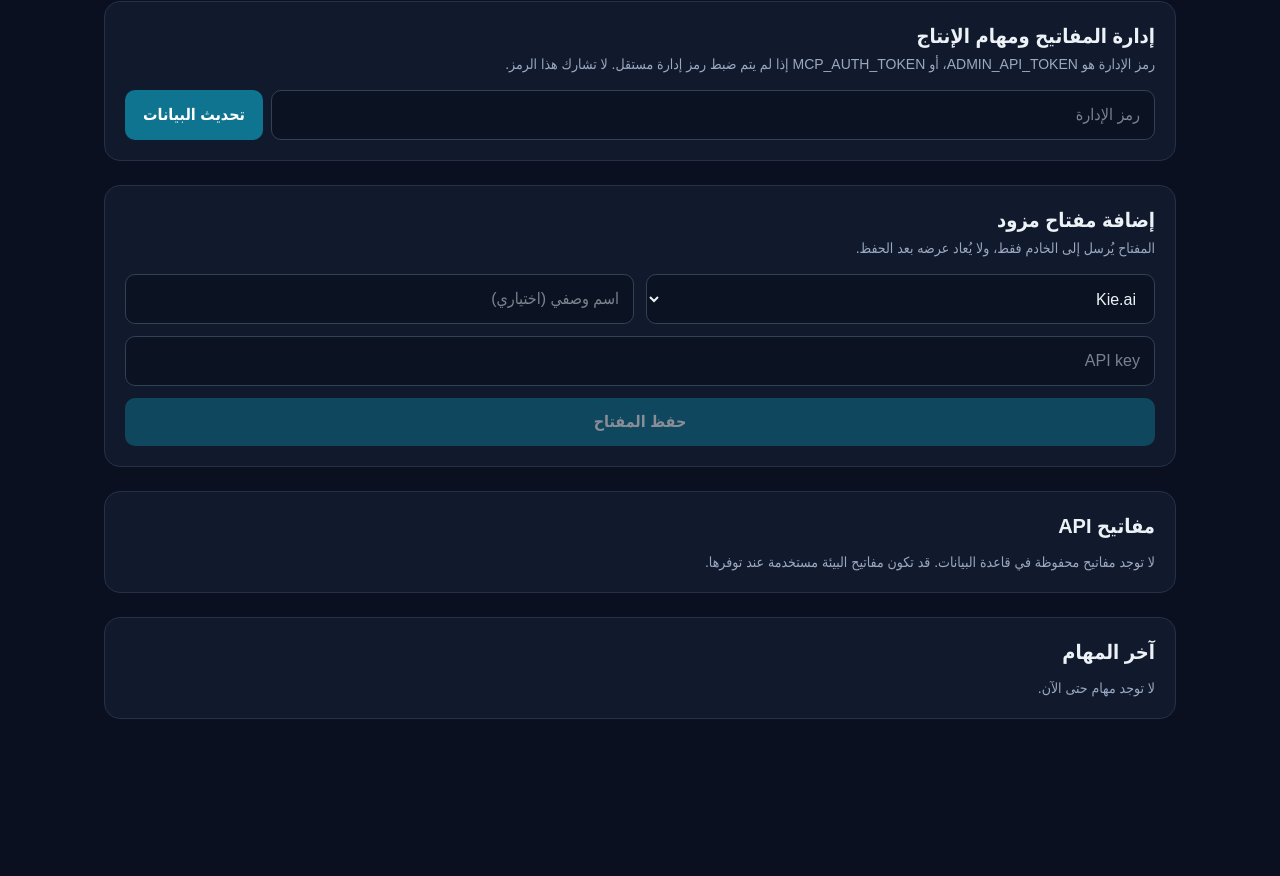
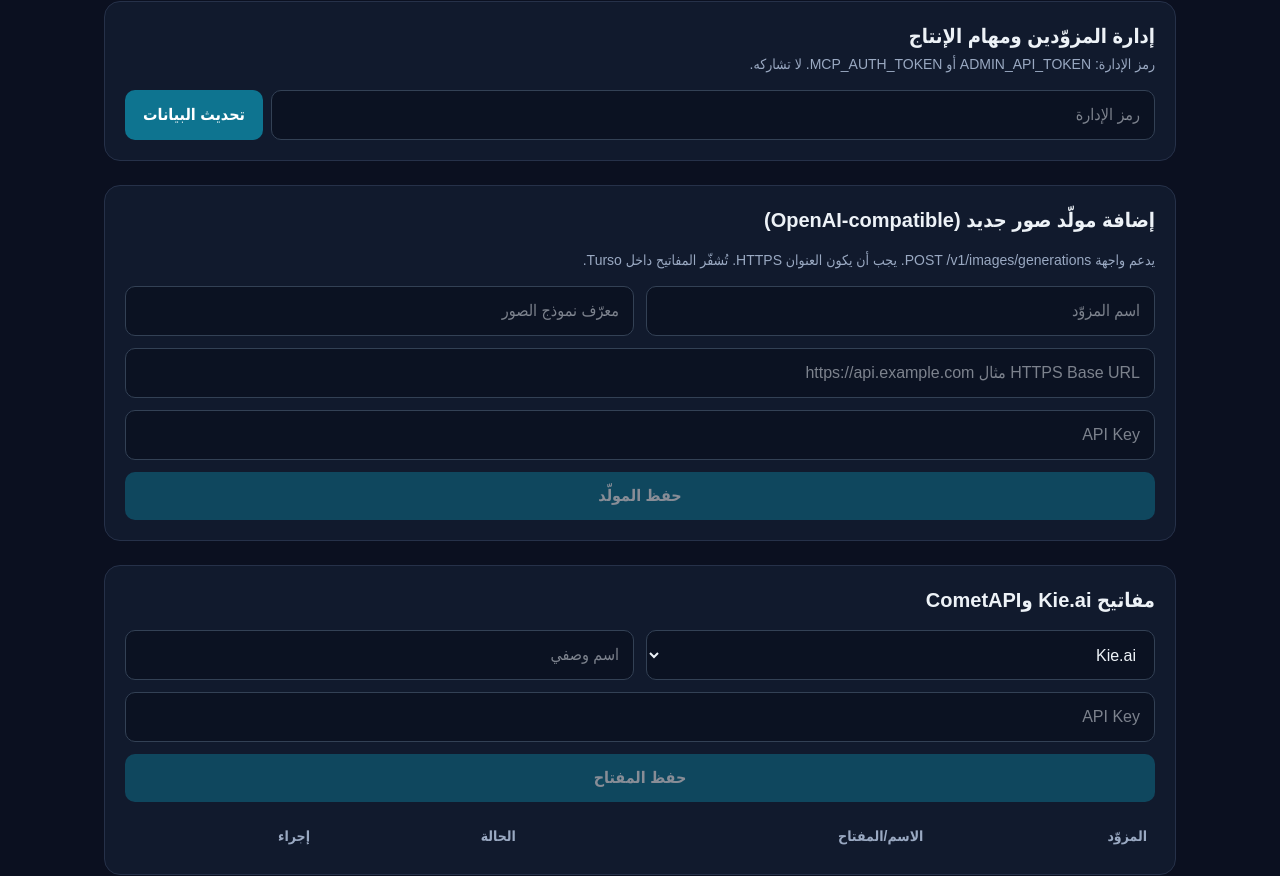
Before and after one commit to malekel7azine-lang/Abouelkhayrat, a Next.js app: page / in a window 1280 px wide. Shown: the part 317-1193 px from the top of the page. Before the commit the page ends 1076 px from the top, so only its background shows below. Built offline with nearby package versions, Linux system fonts and the light colour scheme.

Commit message:
Replace admin panel with dynamic encrypted provider manager

```diff
--- a/src/app/admin-panel.tsx
+++ b/src/app/admin-panel.tsx
@@ -1,112 +1,34 @@
 "use client";
-
-import { useCallback, useState } from "react";
-
-type KeyRow = { id: string; provider: "kie" | "cometapi"; label: string; status: string; masked: string };
-type TaskRow = { id: string; type: string; status: string; provider: string | null; model: string | null; created_at: string };
-type ConfigState = { kieConfigured: boolean; cometapiConfigured: boolean; mergeConfigured: boolean };
-
-export default function AdminPanel() {
-  const [token, setToken] = useState("");
-  const [keys, setKeys] = useState<KeyRow[]>([]);
-  const [tasks, setTasks] = useState<TaskRow[]>([]);
-  const [config, setConfig] = useState<ConfigState | null>(null);
-  const [provider, setProvider] = useState<"kie" | "cometapi">("kie");
-  const [label, setLabel] = useState("");
-  const [secret, setSecret] = useState("");
-  const [message, setMessage] = useState("");
-  const [busy, setBusy] = useState(false);
-
-  const headers = { "x-admin-token": token, "Content-Type": "application/json" };
-  const refresh = useCallback(async () => {
-    if (!token) { setMessage("أدخل رمز الإدارة أولاً."); return; }
-    setBusy(true);
-    try {
-      const [keyResponse, taskResponse] = await Promise.all([
-        fetch("/api/admin/keys", { headers, cache: "no-store" }),
-        fetch("/api/tasks?limit=20", { headers, cache: "no-store" })
-      ]);
-      if (keyResponse.status === 401 || taskResponse.status === 401) throw new Error("رمز الإدارة غير صحيح.");
-      if (!keyResponse.ok || !taskResponse.ok) throw new Error("تعذر تحميل بيانات لوحة الإدارة.");
-      const keyData = await keyResponse.json();
-      const taskData = await taskResponse.json();
-      setKeys(keyData.keys || []);
-      setConfig(keyData.config || null);
-      setTasks(taskData.tasks || []);
-      setMessage("تم تحديث البيانات.");
-    } catch (error) { setMessage(error instanceof Error ? error.message : "حدث خطأ."); }
-    finally { setBusy(false); }
-  }, [token]);
-
-  async function addKey(event: React.FormEvent) {
-    event.preventDefault();
-    setBusy(true);
-    try {
-      const response = await fetch("/api/admin/keys", { method: "POST", headers, body: JSON.stringify({ provider, label: label || provider, secret }) });
-      if (!response.ok) throw new Error("تعذر إضافة المفتاح. تحقق من رمز الإدارة والبيانات.");
-      setSecret(""); setLabel(""); setMessage("تمت إضافة المفتاح.");
-      await refresh();
-    } catch (error) { setMessage(error instanceof Error ? error.message : "حدث خطأ."); }
-    finally { setBusy(false); }
-  }
-
-  async function updateKey(id: string, action: "active" | "disabled" | "delete") {
-    setBusy(true);
-    try {
-      const response = await fetch("/api/admin/keys/" + encodeURIComponent(id), {
-        method: action === "delete" ? "DELETE" : "PATCH",
-        headers,
-        ...(action === "delete" ? {} : { body: JSON.stringify({ status: action }) })
-      });
-      if (!response.ok) throw new Error("تعذر تحديث المفتاح.");
-      await refresh();
-    } catch (error) { setMessage(error instanceof Error ? error.message : "حدث خطأ."); }
-    finally { setBusy(false); }
-  }
-
-  return <div className="space-y-6">
-    <section className="panel space-y-4">
-      <div><h2 className="text-xl font-semibold">إدارة المفاتيح ومهام الإنتاج</h2><p className="muted mt-1 text-sm">رمز الإدارة هو ADMIN_API_TOKEN، أو MCP_AUTH_TOKEN إذا لم يتم ضبط رمز إدارة مستقل. لا تشارك هذا الرمز.</p></div>
-      <div className="flex flex-col gap-2 sm:flex-row">
-        <input className="field min-w-0 flex-1" type="password" autoComplete="off" placeholder="رمز الإدارة" value={token} onChange={e => setToken(e.target.value)} />
-        <button className="action" onClick={refresh} disabled={busy}>تحديث البيانات</button>
-      </div>
-      {message && <p className="text-sm text-cyan-200">{message}</p>}
-    </section>
-
-    {config && <section className="panel space-y-3">
-      <h2 className="text-xl font-semibold">حالة إعداد الخدمات</h2>
-      <div className="grid gap-3 sm:grid-cols-3">
-        <div className="rounded-xl border border-slate-700 p-3"><p className="muted text-sm">Kie.ai</p><p className={config.kieConfigured ? "mt-2 text-emerald-300" : "mt-2 text-amber-300"}>{config.kieConfigured ? "مُعدّ" : "يحتاج مفتاحاً"}</p></div>
-        <div className="rounded-xl border border-slate-700 p-3"><p className="muted text-sm">CometAPI</p><p className={config.cometapiConfigured ? "mt-2 text-emerald-300" : "mt-2 text-amber-300"}>{config.cometapiConfigured ? "مُعدّ" : "يحتاج مفتاحاً"}</p></div>
-        <div className="rounded-xl border border-slate-700 p-3"><p className="muted text-sm">محرك FFmpeg الداخلي</p><p className={config.mergeConfigured ? "mt-2 text-emerald-300" : "mt-2 text-amber-300"}>{config.mergeConfigured ? "مُعدّ" : "يحتاج إعداد Turso"}</p></div>
-      </div>
-    </section>}
-
-    <section className="panel space-y-4">
-      <div><h2 className="text-xl font-semibold">إضافة مفتاح مزود</h2><p className="muted mt-1 text-sm">المفتاح يُرسل إلى الخادم فقط، ولا يُعاد عرضه بعد الحفظ.</p></div>
-      <form onSubmit={addKey} className="grid gap-3 md:grid-cols-2">
-        <select className="field" value={provider} onChange={e => setProvider(e.target.value as "kie" | "cometapi")}><option value="kie">Kie.ai</option><option value="cometapi">CometAPI</option></select>
-        <input className="field" placeholder="اسم وصفي (اختياري)" value={label} onChange={e => setLabel(e.target.value)} />
-        <input className="field md:col-span-2" type="password" autoComplete="new-password" placeholder="API key" value={secret} onChange={e => setSecret(e.target.value)} required />
-        <button className="action md:col-span-2" disabled={busy || !token || !secret}>حفظ المفتاح</button>
-      </form>
-    </section>
-
-    <section className="panel space-y-3">
-      <h2 className="text-xl font-semibold">مفاتيح API</h2>
-      {keys.length === 0 ? <p className="muted text-sm">لا توجد مفاتيح محفوظة في قاعدة البيانات. قد تكون مفاتيح البيئة مستخدمة عند توفرها.</p> :
-        <div className="overflow-x-auto"><table className="w-full text-right text-sm"><thead><tr className="muted border-b border-slate-700"><th className="p-2">المزود</th><th className="p-2">الاسم</th><th className="p-2">الحالة</th><th className="p-2">إجراء</th></tr></thead><tbody>
-          {keys.map(key => <tr key={key.id} className="border-b border-slate-800"><td className="p-2">{key.provider}</td><td className="p-2">{key.label}<div className="muted text-xs">{key.masked}</div></td><td className="p-2">{key.status}</td><td className="flex flex-wrap gap-2 p-2"><button className="subaction" onClick={() => updateKey(key.id, key.status === "active" ? "disabled" : "active")}>{key.status === "active" ? "تعطيل" : "إعادة تفعيل"}</button>{!key.id.startsWith("env-") && <button className="subaction danger" onClick={() => updateKey(key.id, "delete")}>حذف</button>}</td></tr>)}
-        </tbody></table></div>}
-    </section>
-
-    <section className="panel space-y-3">
-      <h2 className="text-xl font-semibold">آخر المهام</h2>
-      {tasks.length === 0 ? <p className="muted text-sm">لا توجد مهام حتى الآن.</p> :
-        <div className="overflow-x-auto"><table className="w-full text-right text-sm"><thead><tr className="muted border-b border-slate-700"><th className="p-2">Task ID</th><th className="p-2">النوع</th><th className="p-2">الحالة</th><th className="p-2">المزود</th></tr></thead><tbody>
-          {tasks.map(task => <tr key={task.id} className="border-b border-slate-800"><td className="p-2 font-mono text-xs">{task.id.slice(0, 12)}…</td><td className="p-2">{task.type}</td><td className="p-2">{task.status}</td><td className="p-2">{task.provider || "—"}</td></tr>)}
-        </tbody></table></div>}
-    </section>
-  </div>;
+import { useCallback,useState } from "react";
+type KeyRow={id:string;provider:string;label:string;status:string;masked:string};
+type TaskRow={id:string;type:string;status:string;provider:string|null;model:string|null};
+type CustomProvider={id:string;name:string;base_url:string;image_model:string;enabled:boolean;masked:string};
+export default function AdminPanel(){
+ const [token,setToken]=useState(""),[keys,setKeys]=useState<KeyRow[]>([]),[tasks,setTasks]=useState<TaskRow[]>([]),[providers,setProviders]=useState<CustomProvider[]>([]);
+ const [provider,setProvider]=useState("kie"),[label,setLabel]=useState(""),[secret,setSecret]=useState("");
+ const [name,setName]=useState(""),[baseUrl,setBaseUrl]=useState(""),[model,setModel]=useState(""),[apiKey,setApiKey]=useState("");
+ const [message,setMessage]=useState(""),[busy,setBusy]=useState(false);
+ const headers={"x-admin-token":token,"Content-Type":"application/json"};
+ const refresh=useCallback(async()=>{
+  if(!token){setMessage("أدخل رمز الإدارة أولاً.");return;}setBusy(true);
+  try{
+   const [kr,tr,pr]=await Promise.all([fetch("/api/admin/keys",{headers,cache:"no-store"}),fetch("/api/tasks?limit=20",{headers,cache:"no-store"}),fetch("/api/admin/providers",{headers,cache:"no-store"})]);
+   if([kr,tr,pr].some(r=>r.status===401))throw new Error("رمز الإدارة غير صحيح.");
+   if(!kr.ok||!tr.ok||!pr.ok)throw new Error("تعذر تحميل البيانات.");
+   const [k,t,p]=await Promise.all([kr.json(),tr.json(),pr.json()]);
+   setKeys(k.keys||[]);setTasks(t.tasks||[]);setProviders(p.providers||[]);setMessage("تم تحديث البيانات.");
+  }catch(e){setMessage(e instanceof Error?e.message:"حدث خطأ");}finally{setBusy(false);}
+ },[token]);
+ async function addKey(e:React.FormEvent){e.preventDefault();setBusy(true);try{const r=await fetch("/api/admin/keys",{method:"POST",headers,body:JSON.stringify({provider,label:label||provider,secret})});if(!r.ok)throw new Error("تعذر إضافة المفتاح");setSecret("");setLabel("");await refresh();}catch(e){setMessage(e instanceof Error?e.message:"حدث خطأ");}finally{setBusy(false);}}
+ async function saveProvider(e:React.FormEvent){e.preventDefault();setBusy(true);try{const r=await fetch("/api/admin/providers",{method:"POST",headers,body:JSON.stringify({name,baseUrl,imageModel:model,apiKey})});const d=await r.json();if(!r.ok)throw new Error(d.error||"تعذر حفظ المولّد");setName("");setBaseUrl("");setModel("");setApiKey("");setMessage("تم حفظ المولّد وتشفير مفتاحه.");await refresh();}catch(e){setMessage(e instanceof Error?e.message:"حدث خطأ");}finally{setBusy(false);}}
+ async function providerAction(id:string,action:"toggle"|"delete",enabled?:boolean){if(action==="delete"&&!window.confirm("حذف هذا المولّد؟"))return;setBusy(true);try{const r=await fetch("/api/admin/providers/"+encodeURIComponent(id),{method:action==="delete"?"DELETE":"PATCH",headers,...(action==="toggle"?{body:JSON.stringify({enabled})}:{})});if(!r.ok)throw new Error();await refresh();}catch{setMessage("تعذر تنفيذ الإجراء");}finally{setBusy(false);}}
+ async function keyAction(id:string,action:"active"|"disabled"|"delete"){setBusy(true);try{const r=await fetch("/api/admin/keys/"+encodeURIComponent(id),{method:action==="delete"?"DELETE":"PATCH",headers,...(action==="delete"?{}:{body:JSON.stringify({status:action})})});if(!r.ok)throw new Error();await refresh();}catch{setMessage("تعذر تحديث المفتاح");}finally{setBusy(false);}}
+ return <div className="space-y-6">
+  <section className="panel space-y-4"><div><h2 className="text-xl font-semibold">إدارة المزوّدين ومهام الإنتاج</h2><p className="muted mt-1 text-sm">رمز الإدارة: ADMIN_API_TOKEN أو MCP_AUTH_TOKEN. لا تشاركه.</p></div><div className="flex flex-col gap-2 sm:flex-row"><input className="field min-w-0 flex-1" type="password" placeholder="رمز الإدارة" value={token} onChange={e=>setToken(e.target.value)}/><button className="action" onClick={refresh} disabled={busy}>تحديث البيانات</button></div>{message&&<p className="text-sm text-cyan-200">{message}</p>}</section>
+  <section className="panel space-y-4"><h2 className="text-xl font-semibold">إضافة مولّد صور جديد (OpenAI-compatible)</h2><p className="muted text-sm">يدعم واجهة POST /v1/images/generations. يجب أن يكون العنوان HTTPS. تُشفّر المفاتيح داخل Turso.</p><form onSubmit={saveProvider} className="grid gap-3 md:grid-cols-2"><input className="field" placeholder="اسم المزوّد" value={name} onChange={e=>setName(e.target.value)} required/><input className="field" placeholder="معرّف نموذج الصور" value={model} onChange={e=>setModel(e.target.value)} required/><input className="field md:col-span-2" type="url" placeholder="HTTPS Base URL مثال https://api.example.com" value={baseUrl} onChange={e=>setBaseUrl(e.target.value)} required/><input className="field md:col-span-2" type="password" autoComplete="new-password" placeholder="API Key" value={apiKey} onChange={e=>setApiKey(e.target.value)} required/><button className="action md:col-span-2" disabled={busy||!token||!apiKey}>حفظ المولّد</button></form>
+  {providers.length>0&&<div className="overflow-x-auto"><table className="w-full text-right text-sm"><thead><tr className="muted border-b border-slate-700"><th className="p-2">المزوّد</th><th className="p-2">النموذج</th><th className="p-2">الحالة</th><th className="p-2">إجراء</th></tr></thead><tbody>{providers.map(p=><tr key={p.id} className="border-b border-slate-800"><td className="p-2">{p.name}<div className="muted text-xs">{p.masked}</div></td><td className="p-2">{p.image_model}</td><td className="p-2">{p.enabled?"مفعّل":"معطّل"}</td><td className="p-2 flex gap-2"><button className="subaction" onClick={()=>providerAction(p.id,"toggle",!p.enabled)}>{p.enabled?"تعطيل":"تفعيل"}</button><button className="subaction danger" onClick={()=>providerAction(p.id,"delete")}>حذف</button></td></tr>)}</tbody></table></div>}</section>
+  <section className="panel space-y-4"><h2 className="text-xl font-semibold">مفاتيح Kie.ai وCometAPI</h2><form onSubmit={addKey} className="grid gap-3 md:grid-cols-2"><select className="field" value={provider} onChange={e=>setProvider(e.target.value)}><option value="kie">Kie.ai</option><option value="cometapi">CometAPI</option></select><input className="field" placeholder="اسم وصفي" value={label} onChange={e=>setLabel(e.target.value)}/><input className="field md:col-span-2" type="password" placeholder="API Key" value={secret} onChange={e=>setSecret(e.target.value)} required/><button className="action md:col-span-2" disabled={busy||!token}>حفظ المفتاح</button></form>
+  <div className="overflow-x-auto"><table className="w-full text-right text-sm"><thead><tr className="muted"><th className="p-2">المزوّد</th><th className="p-2">الاسم/المفتاح</th><th className="p-2">الحالة</th><th className="p-2">إجراء</th></tr></thead><tbody>{keys.map(k=><tr key={k.id} className="border-t border-slate-800"><td className="p-2">{k.provider}</td><td className="p-2">{k.label}<div className="muted text-xs">{k.masked}</div></td><td className="p-2">{k.status}</td><td className="p-2 flex gap-2"><button className="subaction" onClick={()=>keyAction(k.id,k.status==="active"?"disabled":"active")}>{k.status==="active"?"تعطيل":"تفعيل"}</button>{!k.id.startsWith("env-")&&<button className="subaction danger" onClick={()=>keyAction(k.id,"delete")}>حذف</button>}</td></tr>)}</tbody></table></div></section>
+  <section className="panel space-y-3"><h2 className="text-xl font-semibold">آخر المهام</h2><div className="overflow-x-auto"><table className="w-full text-right text-sm"><thead><tr className="muted"><th className="p-2">Task ID</th><th className="p-2">النوع</th><th className="p-2">الحالة</th><th className="p-2">المزوّد</th></tr></thead><tbody>{tasks.map(t=><tr key={t.id} className="border-t border-slate-800"><td className="p-2 font-mono text-xs">{t.id.slice(0,12)}…</td><td className="p-2">{t.type}</td><td className="p-2">{t.status}</td><td className="p-2">{t.provider||"—"}</td></tr>)}</tbody></table></div></section>
+ </div>;
 }
```
